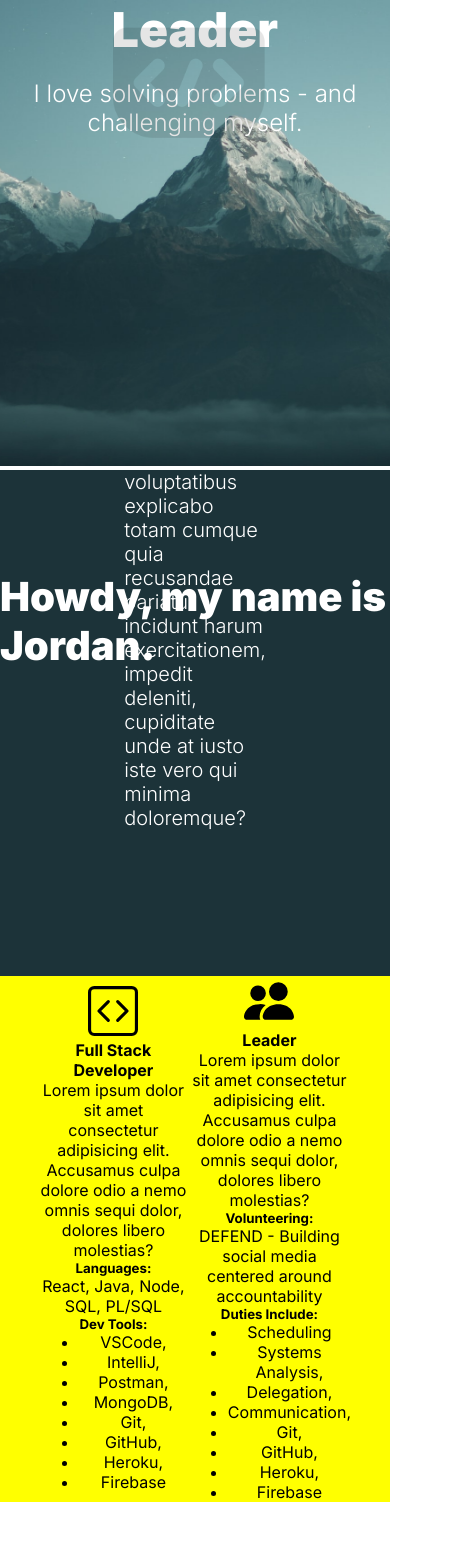
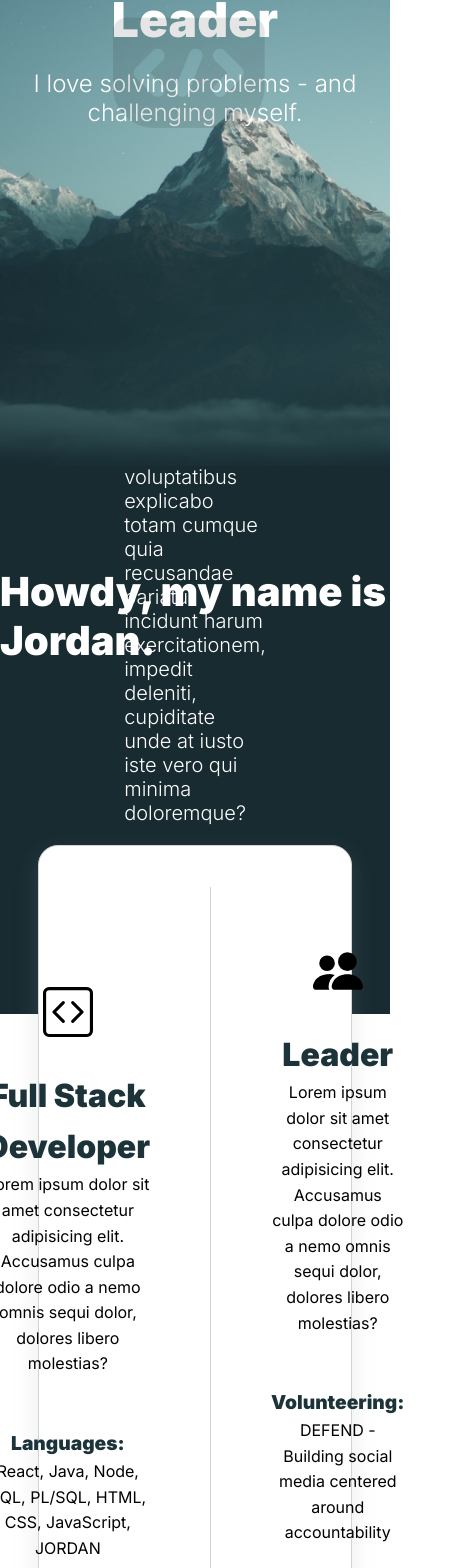
Before and after one commit to JordanWeitz/new__portfolio, a React (Create React App) app: page / in a window 390 px wide. Shown: the part 378-1946 px from the top of the page, 464 px wide, since content can reach past the window. Built offline with nearby package versions, Linux system fonts and the light colour scheme.

Commit message:
Finished Skills, Half Done Projects
Still need to work on spacing, footer, responsive design and scheduling library thingy.

```diff
--- a/src/components/heroBanner/HeroBanner.js
+++ b/src/components/heroBanner/HeroBanner.js
@@ -2,11 +2,13 @@ import React from "react";
 import "./heroBanner.css";
 import hero from "../../assets/heroBanner/hero.jpg";
 import code from "../../assets/heroBanner/code.png";
+import Navbar from "../navbar/Navbar";
 
 function HeroBanner() {
 	return (
 		<div className="herobanner">
 			<img src={hero} alt="" className="herobanner__img" />
+
 			<div className="herobanner__header">
 				<div className="herobanner__header__wrapper">
 					<h1 className="herobanner__header__h1">Jr Web Developer & Leader</h1>
--- a/src/components/heroBanner/heroBanner.css
+++ b/src/components/heroBanner/heroBanner.css
@@ -5,11 +5,24 @@ then it will be relative to this div not the whole page. */
 }
 
 .herobanner__img {
-	height: calc(100vh - 130px);
+	height: calc(100vh - 120px);
 	width: 100%;
 	object-fit: cover;
 	margin: 0;
 	padding: 0;
+	margin-bottom: -5px;
+}
+
+.herobanner__navbar {
+	position: absolute;
+	top: 0;
+	left: 0;
+	/* width: 100%;
+	height: 130px;
+	background-color: #1c3339;
+	display: flex;
+	justify-content: space-around;
+	align-items: center; */
 }
 
 .herobanner__header {
--- a/src/components/navbar/navbar.css
+++ b/src/components/navbar/navbar.css
@@ -1,6 +1,6 @@
 .navbar {
 	display: flex;
-	height: 130px;
+	height: 120px;
 	justify-content: space-around;
 	align-items: center;
 }
--- a/src/components/projects/Projects.js
+++ b/src/components/projects/Projects.js
@@ -1,7 +1,51 @@
-import React from "react";
+import React, { useState, useRef } from "react";
+import "./projects.css";
+import { projCardData } from "../../projCardData";
 
 function Projects() {
-	return <div>Projects</div>;
+	const [isActive, setIsActive] = useState(null);
+
+	return (
+		<div className="projects">
+			<div className="project__title">
+				<h3 className="project__title__header">My Recent Work</h3>
+				<br />
+				<p className="project__title__p">
+					Here are a few of my recent creations.{" "}
+					<a href="mailto:jweitz1972@gmail.com">Email me</a> if you want to see
+					more!
+				</p>
+			</div>
+			<div className="projects__cards">
+				{projCardData.map((proj) => (
+					<div
+						className="project__card"
+						key={proj.id}
+						onMouseOver={() => setIsActive(proj.id)}
+					>
+						<img src={proj.img} alt="" className="project__card__img" />
+						<p
+							className={`project__card__text ${
+								isActive === proj.id ? "" : "hidden"
+							}`}
+						>
+							{proj.desc}
+						</p>
+						<a
+							href={proj.link}
+							className={`project__card__link ${
+								isActive === proj.id ? "" : "hidden"
+							}`}
+						>
+							<button className="project__card__button">
+								{proj.buttonText}
+							</button>
+						</a>
+					</div>
+				))}
+			</div>
+		</div>
+	);
 }
 
 export default Projects;
--- a/src/components/projects/projects.css
+++ b/src/components/projects/projects.css
@@ -0,0 +1,53 @@
+.projects {
+	margin-top: 10vh;
+	display: flex;
+	flex-direction: column;
+	align-items: center;
+}
+
+.project__title {
+	margin-bottom: 10vh;
+}
+
+.project__title__header {
+	text-align: center;
+	font-size: 2rem;
+	font-weight: 700;
+}
+
+.project__title__p > a {
+	text-decoration: none;
+}
+
+.projects__cards {
+	display: flex;
+	flex-direction: row;
+	justify-content: space-around;
+	align-items: center;
+	flex-wrap: wrap;
+	width: 100%;
+	margin-top: 10vh;
+}
+
+.project__card {
+	display: flex;
+	flex-direction: column;
+	justify-content: center;
+	align-items: center;
+	width: 30%;
+	height: 30vh;
+	background-color: white;
+	border: 1px solid lightgrey;
+	border-radius: 20px;
+	box-shadow: rgba(149, 157, 165, 0.2) 0px 8px 24px;
+	margin-bottom: 10vh;
+}
+
+.project__card__img {
+	width: 100%;
+	height: 100%;
+	border-radius: 20px;
+}
+.hidden {
+	display: none;
+}
--- a/src/components/skills/Skills.js
+++ b/src/components/skills/Skills.js
@@ -23,19 +23,25 @@ function Skills() {
 				<div className="skills__cards__wrapper">
 					<div className="skillscard">
 						<BsCodeSquare className="skillscard__icon" />
+						<br />
+						<br />
 						<h4 className="skillscard__header">Full Stack Developer</h4>
 						<p className="skillscard__p">
 							Lorem ipsum dolor sit amet consectetur adipisicing elit. Accusamus
 							culpa dolore odio a nemo omnis sequi dolor, dolores libero
 							molestias?
 						</p>
+						<br />
+						<br />
 						<h5 className="skillscard__title">Languages:</h5>
 						<p className="skillscard__p">
 							<span className="skillscard__p__span">React</span>, Java, Node,
-							SQL, PL/SQL
+							SQL, PL/SQL, HTML, CSS, JavaScript, JORDAN
 						</p>
+						<br />
+						<br />
 						<h5 className="skillscard__title">Dev Tools:</h5>
-						<ul className="skillscard__p">
+						<ul className="skillscard__list">
 							<li>
 								<span className="skillscard__p__span">VSCode,</span>
 							</li>
@@ -50,19 +56,25 @@ function Skills() {
 					</div>
 					<div className="skillscard">
 						<BsFillPeopleFill className="skillscard__icon" />
+						<br />
+						<br />
 						<h4 className="skillscard__header">Leader</h4>
 						<p className="skillscard__p">
 							Lorem ipsum dolor sit amet consectetur adipisicing elit. Accusamus
 							culpa dolore odio a nemo omnis sequi dolor, dolores libero
 							molestias?
 						</p>
+						<br />
+						<br />
 						<h5 className="skillscard__title">Volunteering:</h5>
 						<p className="skillscard__p">
 							<span className="skillscard__p__span">DEFEND</span> - Building
 							social media centered around accountability
 						</p>
+						<br />
+						<br />
 						<h5 className="skillscard__title">Duties Include:</h5>
-						<ul className="skillscard__p">
+						<ul className="skillscard__list">
 							<li>
 								<span className="skillscard__p__span">Scheduling</span>
 							</li>
--- a/src/components/skills/skills.css
+++ b/src/components/skills/skills.css
@@ -4,8 +4,8 @@
 }
 
 .skills__green__wrapper {
-	background-color: #1c3339;
-	height: 60vh;
+	background-color: #182b31;
+	height: 65vh;
 }
 
 .skills__green__wrapper__header {
@@ -42,19 +42,58 @@
 	width: 100%;
 	align-items: center;
 	justify-content: center;
-	background-color: yellow;
+	margin-top: -20vh;
 }
 
 .skills__cards__wrapper {
 	display: flex;
 	justify-content: center;
 	align-items: center;
-	text-align: center;
+	/* text-align: center; */
+	background-color: white;
+	border: 1px solid lightgrey;
+	border-radius: 20px;
 	width: 80vw;
 	height: 100%;
+	box-shadow: rgba(149, 157, 165, 0.2) 0px 8px 24px;
+}
+
+.skills__cards__wrapper > div:first-child {
+	border-right: 1px solid lightgrey;
+}
+
+.skillscard {
+	padding: 60px;
+	padding-top: 100px;
+	padding-bottom: 100px;
+	text-align: center;
+	display: inline;
+	line-height: 1.6;
 }
 
 .skillscard__icon {
 	height: 50px;
 	width: 50px;
 }
+
+.skillscard__title {
+	font-weight: 900;
+	font-size: 1.2rem;
+	color: #1c3339;
+}
+
+.skillscard__header {
+	font-weight: 900;
+	font-size: 2rem;
+	color: #1c3339;
+}
+
+.skillscard__list {
+	list-style-type: none;
+	text-align: center;
+}
+/* TODO: this is a duct tape hack to center the bottom list which is off the center for
+some reason */
+.skillscard__list > li {
+	margin-left: -30px;
+}
--- /dev/null
+++ b/src/projCardData.js
@@ -0,0 +1,22 @@
+export const projCardData = [
+	{
+		id: 1,
+		desc: "A full stack web application (React, Node, MongoDB) that allows users to register, login and post images of their living space transformations!",
+		img: "https://i.imgur.com/grcs1LK.jpeg",
+		link: "https://www.jrwebdev.com/",
+		buttonText: "View Website",
+	},
+	{
+		id: 2,
+		desc: "I coded my portfolio site using React. Click below to view the code!",
+		img: "https://i.imgur.com/bFDwox8.jpeg",
+		link: "https://www.jrwebdev.com/",
+		buttonText: "View Github",
+	},
+	{
+		id: 3,
+		desc: "COMING SOON",
+		img: "https://i.imgur.com/XqQZQZL.png",
+		link: "https://www.jrwebdev.com/",
+	},
+];
```
Also changed, not shown: src/assets/projects/clean.JPG (added).
